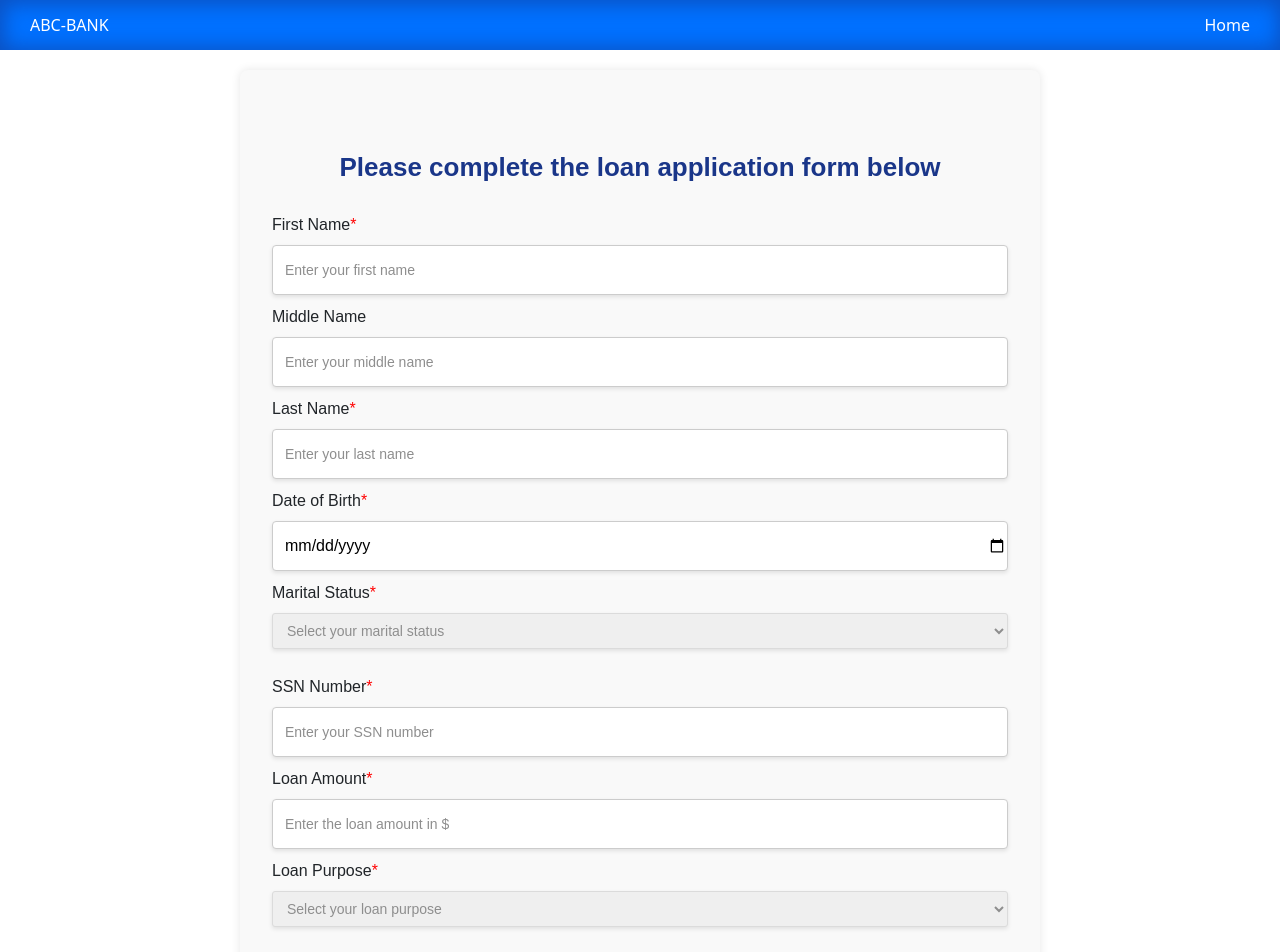
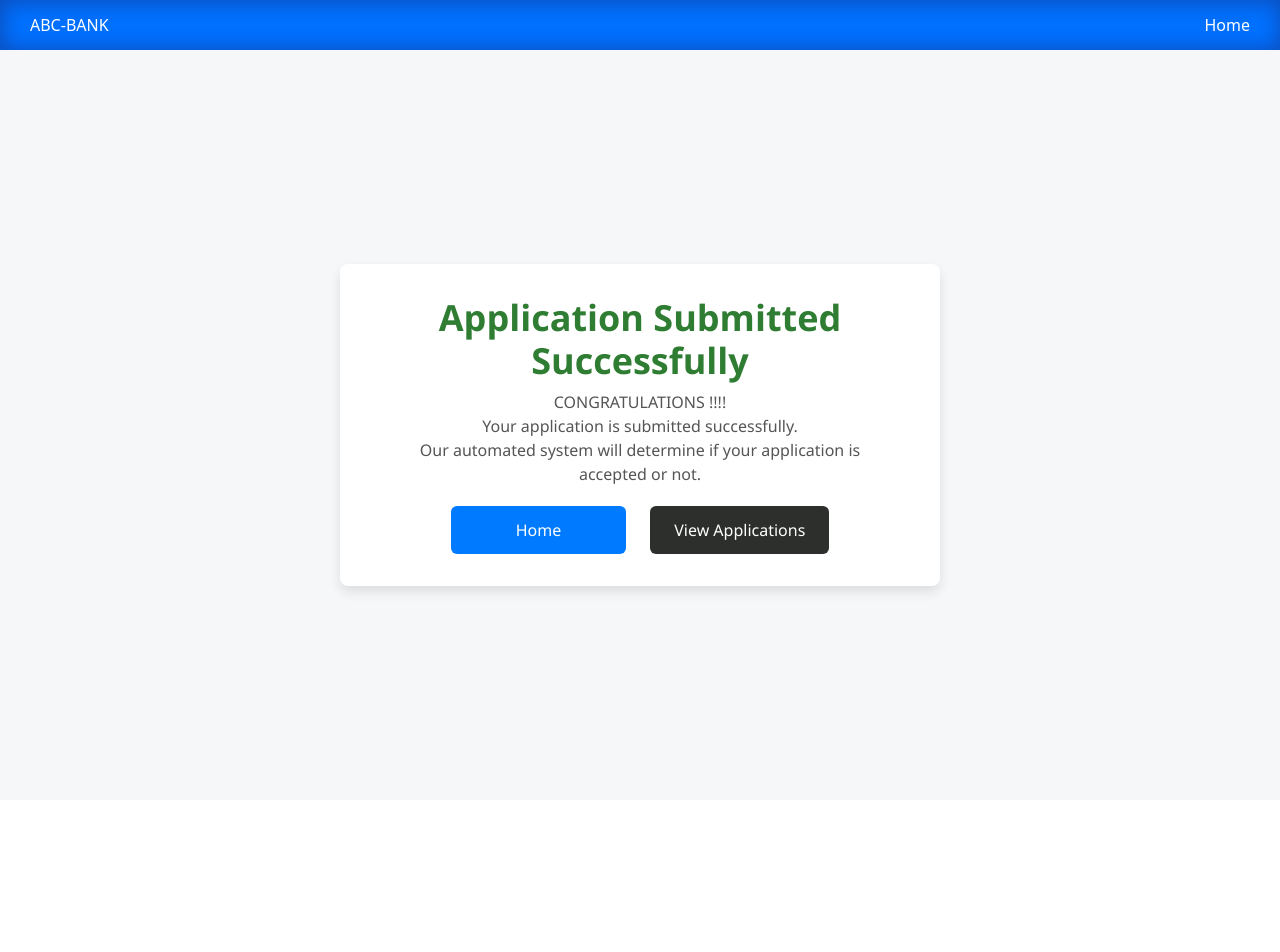
Before and after one commit to Neeru-fico/ABC-Bank-Frontend, an Angular app: page /submitloan in a window 1280 px wide. Shown: the top 952 px of the page. After the commit the page ends 800 px from the top, so only its background shows below. Built offline with nearby package versions, Linux system fonts and the light colour scheme.

Commit message:
committed

```diff
--- a/src/app/submitloan/submit-success/submit-success.component.scss
+++ b/src/app/submitloan/submit-success/submit-success.component.scss
@@ -11,7 +11,7 @@ body {
 
 }
 
-@media (height < 500px) {
+@media (height < 370px) {
   body {
 
     height: 100%
--- a/src/app/submitloan/submitloan.component.html
+++ b/src/app/submitloan/submitloan.component.html
@@ -1,4 +1,4 @@
-@if(checkSubmit){
+@if(true){
 <app-submit-success />
 }
 @else{
@@ -48,7 +48,7 @@
     <div>
       <label for="maritalStatus">Marital Status<span class="required">*</span></label>
       <select id="maritalStatus" placeholder="Select your marital status" formControlName="maritalStatus">
-        <option value="" disabled selected>Select your marital status</option>
+        <!-- <option value="" disabled selected>Select your marital status</option> -->
         <option value="Single">Single</option>
         <option value="Married">Married</option>
         <option value="Separated">Separated</option>
@@ -80,7 +80,7 @@
     <div>
       <label for="loanPurpose">Loan Purpose<span class="required">*</span></label>
       <select id="loanPurpose" placeholder="Select the loan purpose" formControlName="loanPurpose">
-        <option value="" disabled selected>Select your loan purpose</option>
+        <!-- <option value="" disabled selected>Select your loan purpose</option> -->
         <option value="Debt">Debt</option>
         <option value="Home Loan">Home Loan</option>
         <option value="Personel Loan">Personel Loan</option>
--- a/src/app/submitloan/submitloan.component.scss
+++ b/src/app/submitloan/submitloan.component.scss
@@ -238,7 +238,7 @@ select {
   font-size: 14px;
   outline: none;
   transition: border-color 0.2s;
-  color: #8e8e8e;
+  // color: #8e8e8e;
 }
 
 select:focus {
--- a/src/app/view-application/view-application.component.html
+++ b/src/app/view-application/view-application.component.html
@@ -10,7 +10,7 @@
           </div>
 
           <div>
-            <strong>Status: </strong> <span id="staus"> {{ application.applicationStatus }}</span>
+            <strong>Status: </strong> <span id="status"> {{ application.applicationStatus }}</span>
           </div>
           <div>
             <strong>Score: </strong> {{ application.score }}
@@ -21,7 +21,7 @@
         <div>
           <strong>Decline Reason</strong>
           <div >
-            <p *ngIf="application.reason === null"> None</p>
+            <p *ngIf="application.reason === '' || application.reason === null"> None</p>
             <p *ngIf="application.reason !== null"> {{ application.reason}}</p>
           </div>
         </div>
--- a/src/app/view-application/view-application.component.ts
+++ b/src/app/view-application/view-application.component.ts
@@ -38,13 +38,13 @@ export class ViewApplicationComponent implements OnInit {
   ngAfterViewInit(): void {
     setTimeout(() => {
       this.updateStatusColors();
-    }, 5000); // Wait for 7 seconds before executing the function
+    }, 100);
   }
 
   updateStatusColors(): void {
     const status = document.getElementById('status');
     if (status) {
-      if (status.textContent === 'Approved') {
+      if (status.textContent === ' Approved') {
         status.setAttribute('style', 'color: #4fc048');
       } else {
         status.setAttribute('style', 'color: red');
```
